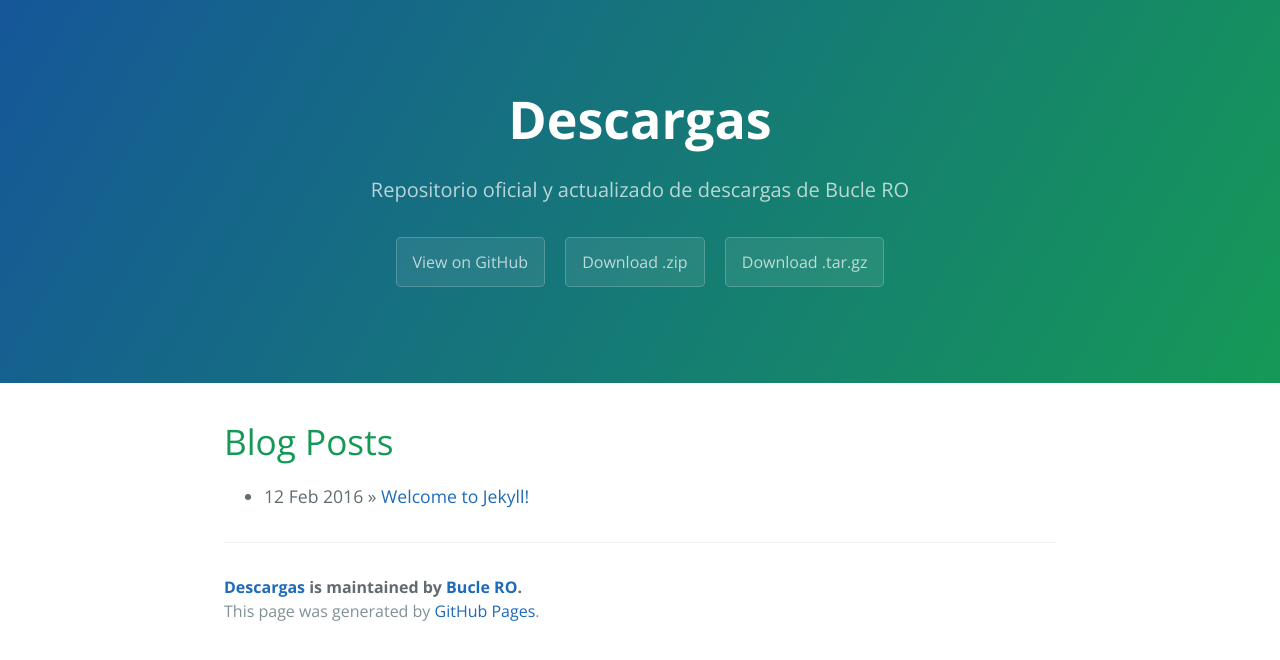
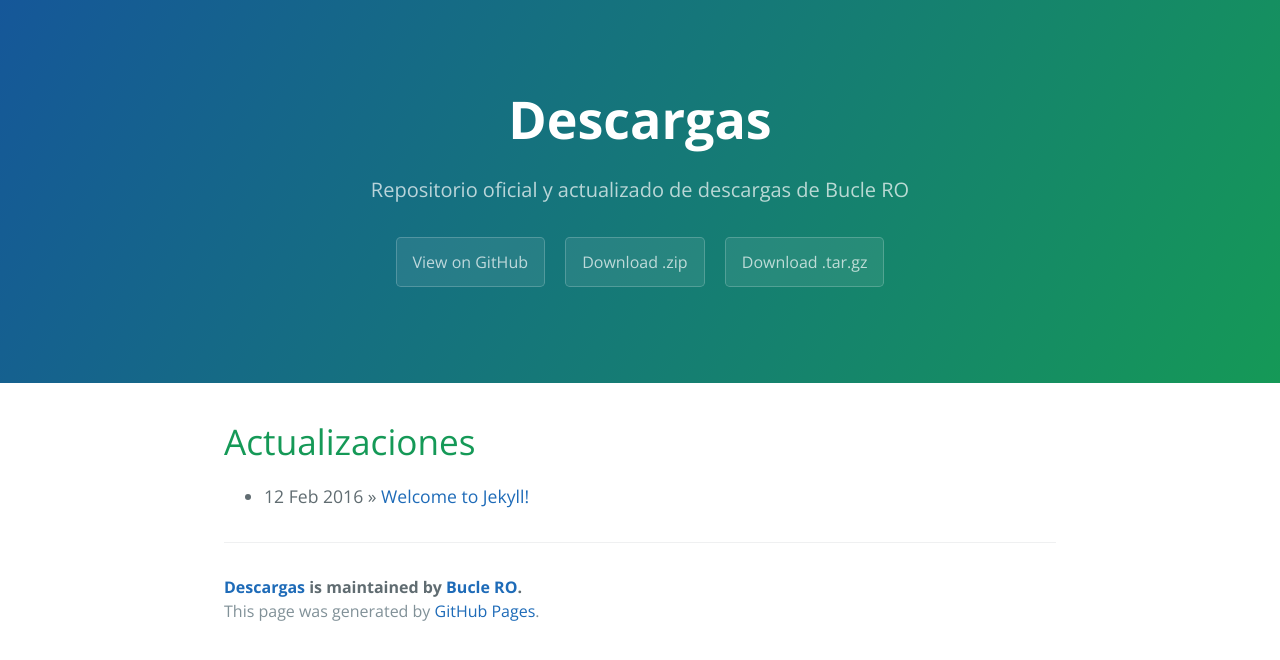
Before and after one commit to xEasycore/patcher, a Jekyll site: the page built from index.html, in a window 1280 px wide. Shown: the top 660 px of the page. Built offline with Jekyll 4.4.1, drawn with Linux system fonts in a browser that asks for light colours; the list of posts is cut into pages by our own code.

Commit message:
Update index.html

```diff
--- a/index.html
+++ b/index.html
@@ -4,7 +4,7 @@
 ---
 
 <div id="home">
-  <h1>Blog Posts</h1>
+  <h1>Actualizaciones</h1>
   <ul class="posts">
     {% for post in site.posts %}
       <li><span>{{ post.date | date_to_string }}</span> &raquo; <a href="{{ site.baseurl }}{{ post.url }}">{{ post.title }}</a></li>
```
